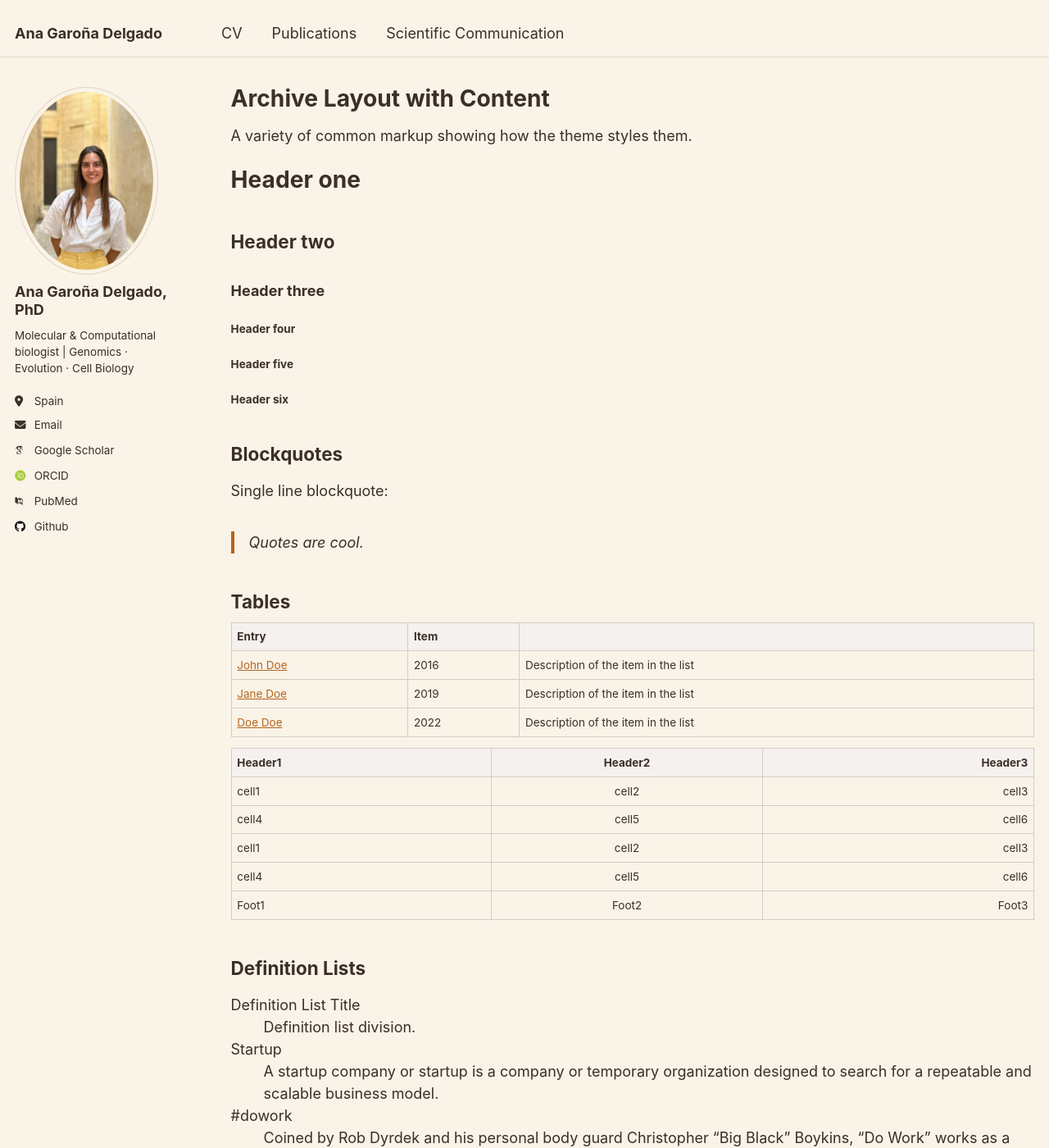
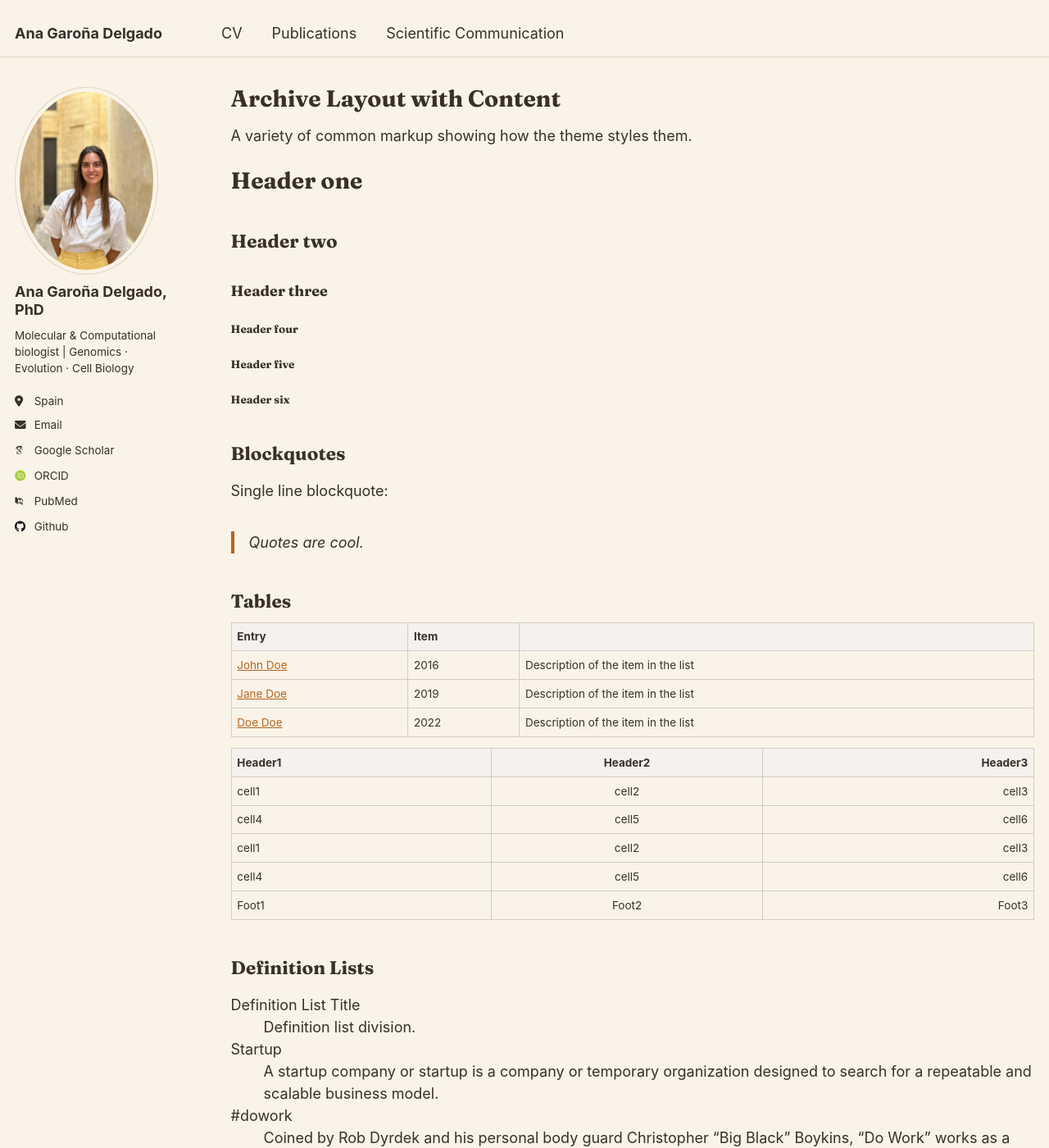
Before and after one commit to anagarona/anagarona.github.io, a Jekyll site: the page built from _pages/archive-layout-with-content.md, in a window 1280 px wide and 1400 px high. Shown: the whole window at 82% size. Built offline with Jekyll 4.4.1, drawn with Linux system fonts in a browser that asks for light colours; some web fonts are replaced.

Commit message:
Update _variables.scss

```diff
--- a/_sass/_variables.scss
+++ b/_sass/_variables.scss
@@ -30,7 +30,7 @@ $calisto                    : "Calisto MT", serif;
 $garamond                   : Garamond, serif;
 
 $global-font-family         : $sans-serif;
-$header-font-family         : $sans-serif;
+$header-font-family         : $fraunces;   // was $sans-serif
 $caption-font-family        : $serif;
 
 /* type scale */
```
